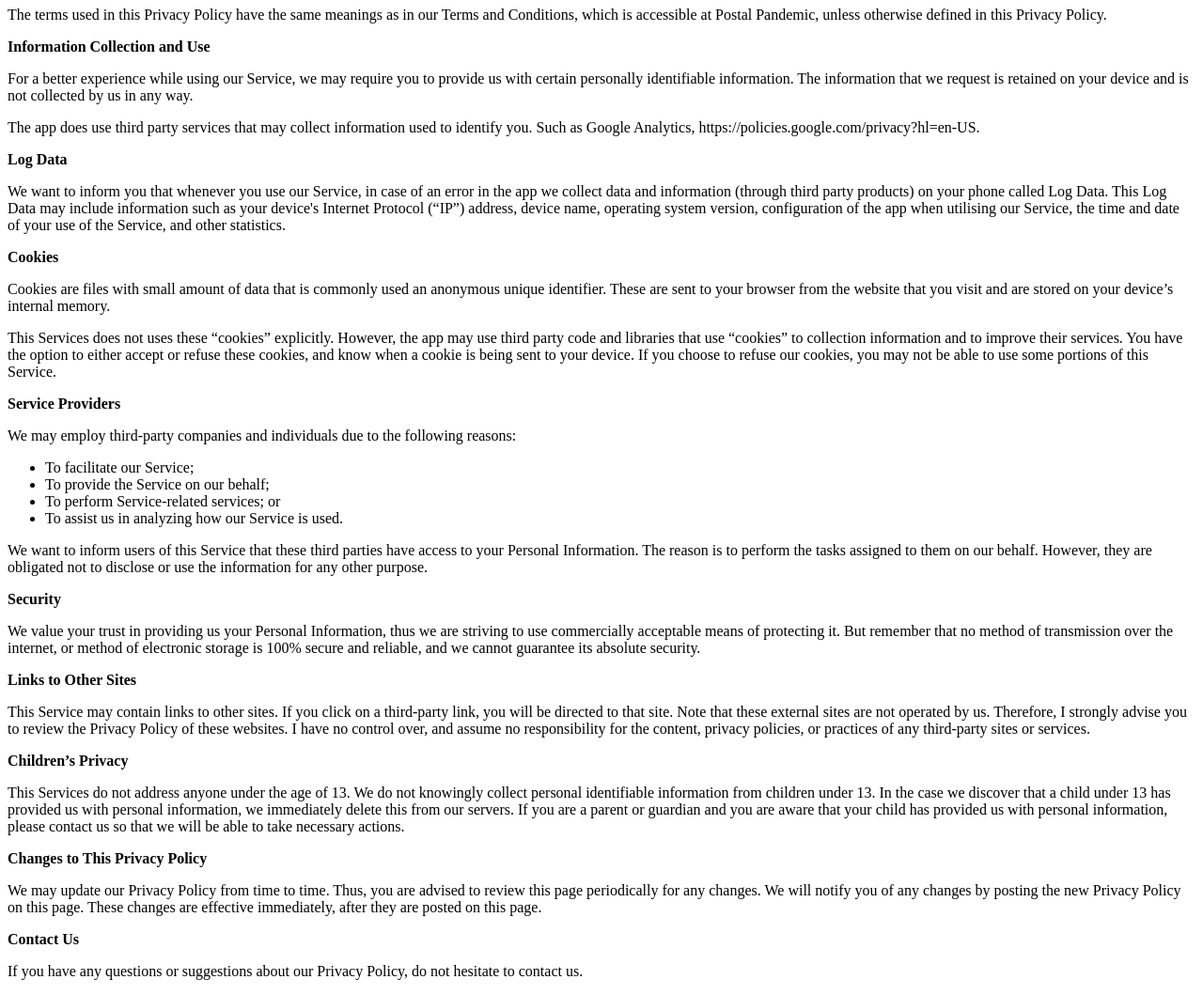
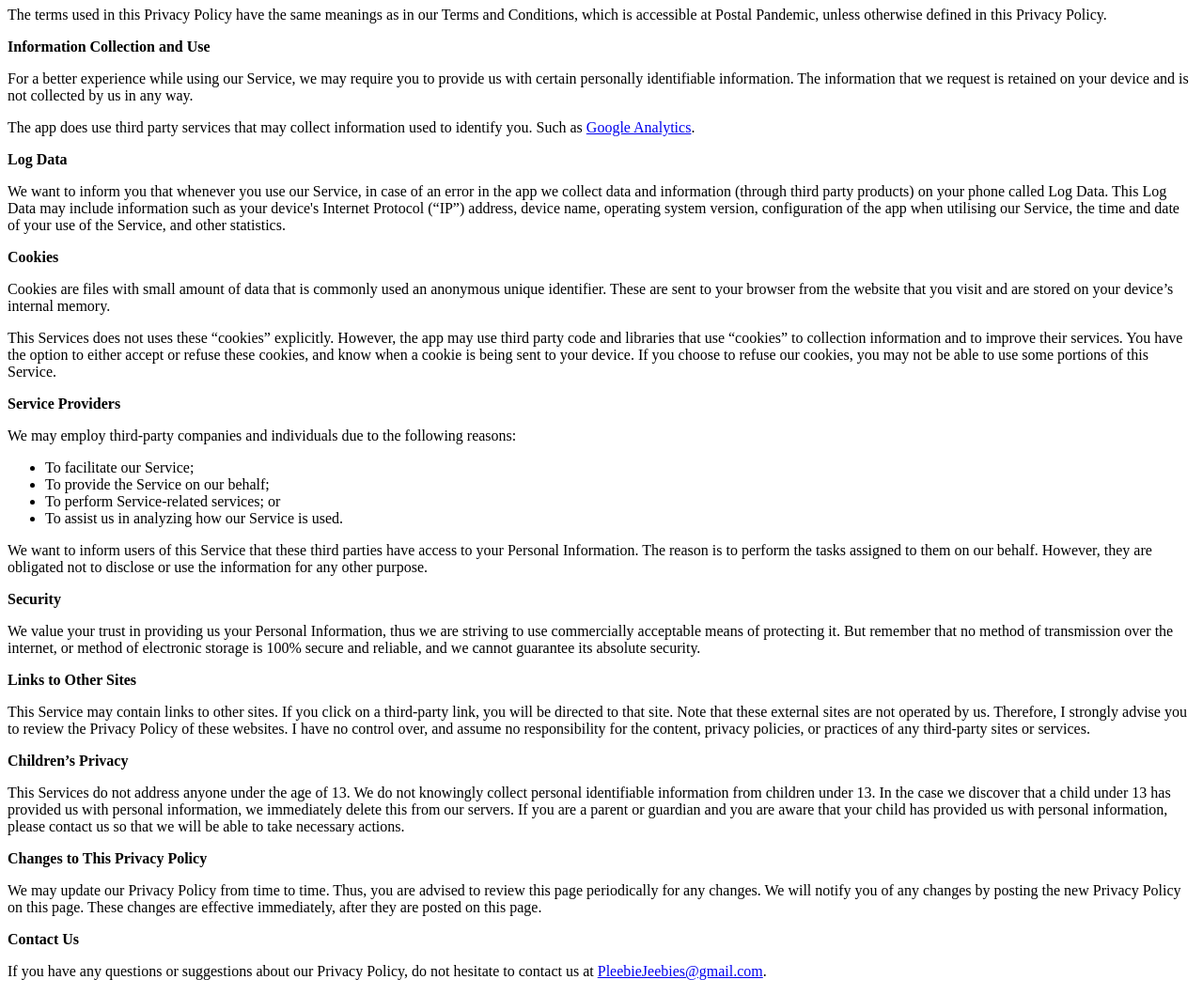
Before and after one commit to PleebieJeebies/PleebieJeebies.github.io, a plain HTML site: page index.html in a window 1280 px wide. Shown: the part 180-1239 px from the top of the page at 94% size. Drawn offline with Linux system fonts and the light colour scheme.

Commit message:
Privacy policy update

```diff
--- a/index.html
+++ b/index.html
@@ -18,7 +18,7 @@
     personally identifiable information.
 	The information that we request is retained on your device and is not
     collected by us in any way.</p>
-<p>The app does use third party services that may collect information used to identify you. Such as Google Analytics, https://policies.google.com/privacy?hl=en-US.
+<p>The app does use third party services that may collect information used to identify you. Such as <a href="https://policies.google.com/privacy?hl=en-US">Google Analytics</a>.
 
 <p><strong>Log Data</strong></p>
 <p>We want to inform you that whenever you use our Service, in case of an error in the app we collect
@@ -76,6 +76,6 @@
 
 <p><strong>Contact Us</strong></p>
 <p>If you have any questions or suggestions about our Privacy Policy, do not hesitate to contact
-    us.</p>
+    us at <a href="PleebieJeebies@gmail.com">PleebieJeebies@gmail.com</a>.</p>
 </body>
 </html>
```
